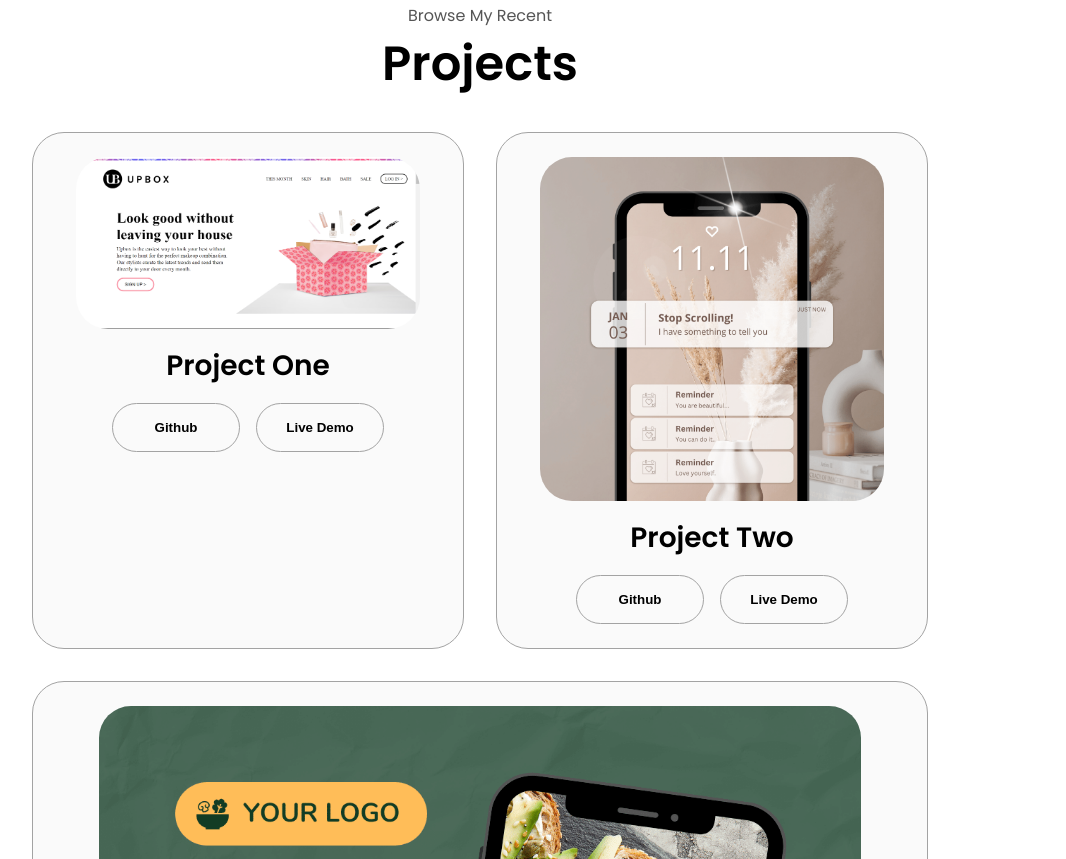
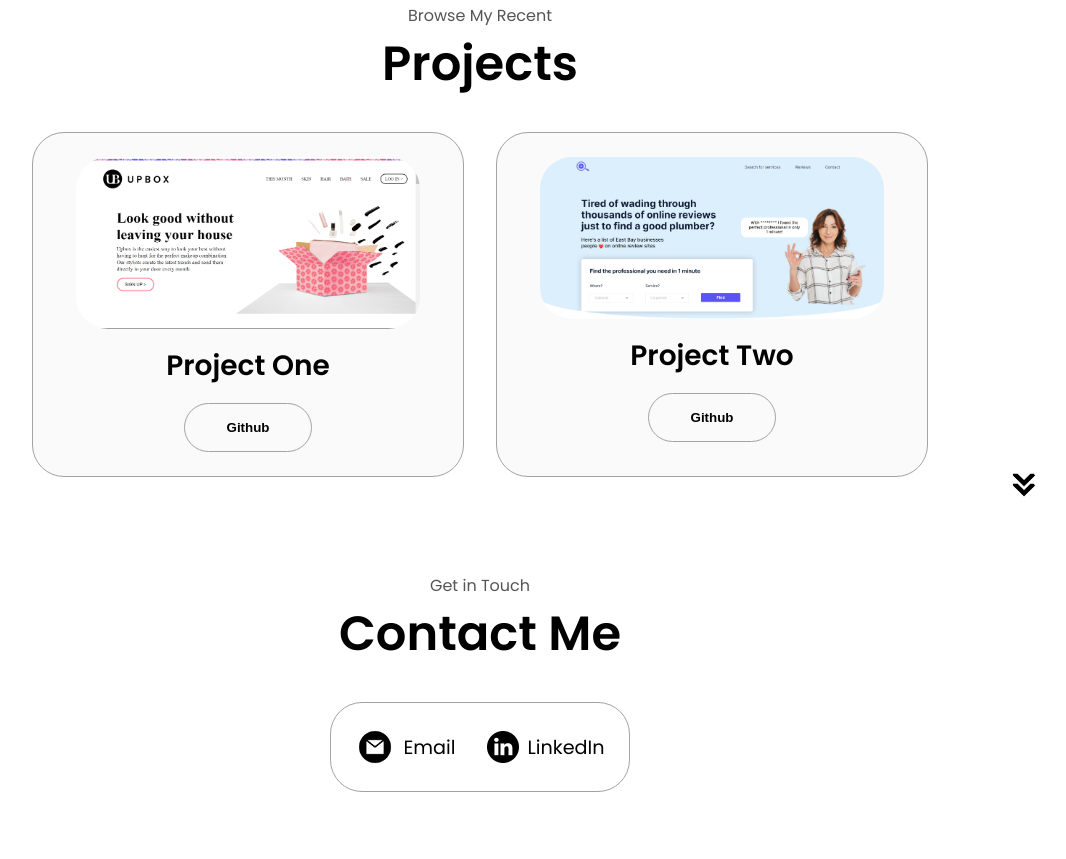
Before and after one commit to preethiii-30/My-portfolio, a plain HTML site: page index.html in a window 1280 px wide. Shown: the part 2461-3320 px from the top of the page, without its empty margins (160-1226 px from the left). Drawn offline with Linux system fonts and the light colour scheme.

Commit message:
finished portfolio

```diff
--- a/index.html
+++ b/index.html
@@ -202,29 +202,29 @@
                     </div>
                     <h2 class="experience-sub-title project-title">Project One</h2>
                     <div class="btn-container">
-                        <button class="btn btn-color-2 project-btn" onclick="location.href='https://github.com/'">
+                        <button class="btn btn-color-2 project-btn" onclick="location.href='https://github.com/preethiii-30/HTML-Project'">
                         Github
                         </button>
-                        <button class="btn btn-color-2 project-btn" onclick="location.href='https://github.com/'">
+                        <!-- <button class="btn btn-color-2 project-btn" onclick="location.href='https://github.com/'">
                         Live Demo
-                        </button>
+                        </button> -->
                     </div>
                 </div>
                 <div class="details-container color-container">
                     <div class="article-container">
-                        <img src="./assets/project-2.png" alt="Project 2" class="project-img">
+                        <img src="./assets/react-project-1.png" alt="Project 2" class="project-img">
                     </div>
                     <h2 class="experience-sub-title project-title">Project Two</h2>
                     <div class="btn-container">
-                        <button class="btn btn-color-2 project-btn" onclick="location.href='https://github.com/'">
+                        <button class="btn btn-color-2 project-btn" onclick="location.href='https://github.com/preethiii-30/react-website-1'">
                         Github
                         </button>
-                        <button class="btn btn-color-2 project-btn" onclick="location.href='https://github.com/'">
+                        <!-- <button class="btn btn-color-2 project-btn" onclick="location.href='https://github.com/'">
                         Live Demo
-                        </button>
+                        </button> -->
                     </div>
                 </div>
-                <div class="details-container color-container">
+                <!-- <div class="details-container color-container">
                     <div class="article-container">
                         <img src="./assets/project-3.png" alt="Project 3" class="project-img">
                     </div>
@@ -237,7 +237,7 @@
                         Live Demo
                         </button>
                     </div>
-                </div>
+                </div> -->
             </div>
         </div>
         <img src="./assets/arrow.png" alt="Arrow icon" class="icon arrow" onclick="location.href='./#contact'">
```
Also changed, not shown: assets/react-project-1.png (added).
